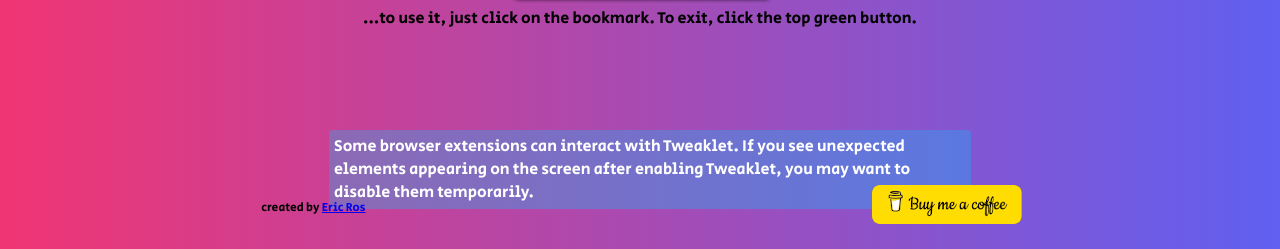
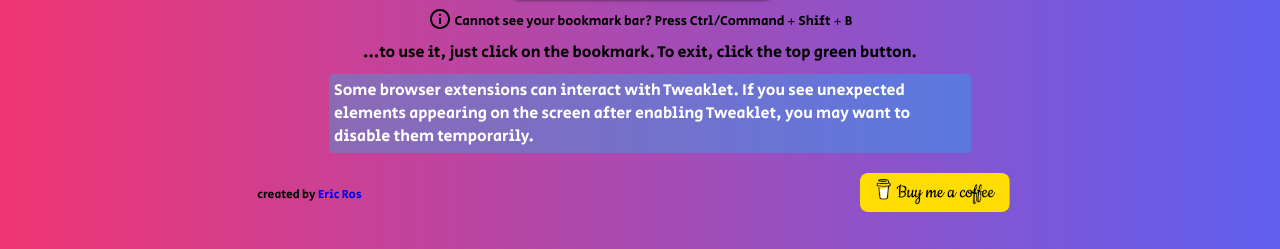
Before and after one commit to ekros/tweaklet, a website: page index.html in a window 1280 px wide. Shown: the part 551-800 px from the top of the page. Drawn offline with Linux system fonts and the light colour scheme.

Commit message:
Add info icon

```diff
--- a/index.css
+++ b/index.css
@@ -1,6 +1,10 @@
 body {
   font-family: 'Secular One', sans-serif;
   background: linear-gradient(90deg, #f03573 0%, #6060f1 100%);
+}
+
+a {
+  text-decoration: none;
 }
 
 .ad-wrapper {
@@ -67,11 +71,15 @@
   font-size: 0px;
 }
 
+.info-icon {
+  vertical-align: bottom;
+}
+
 .extensions-warning {
   background: #00c4ff4f;
   border-radius: 4px;
   color: white;
-  margin-top: 100px;
+  margin-top: 10px;
   padding: 5px;
   transform: translate(50%);
   width: 50%;
@@ -81,9 +89,8 @@
   display: flex;
   align-items: center;
   justify-content: space-around;
-  position: absolute;
-  bottom: 20px;
   font-size: 12px;
+  margin-top: 20px;
   text-align: center;
   width: 99%;
 }
--- a/index.html
+++ b/index.html
@@ -52,6 +52,7 @@
               Tweaklet
             </a>
           </div>
+          <small><img src="assets/info.png" class="info-icon" /> Cannot see your bookmark bar? Press Ctrl/Command + Shift + B</small>
           <div class="how-to-use-it">...to use it, just click on the bookmark. To exit, click the top green button.</div>
         </div>
         <div class="extensions-warning">
```
Also changed, not shown: assets/info.png (added).
